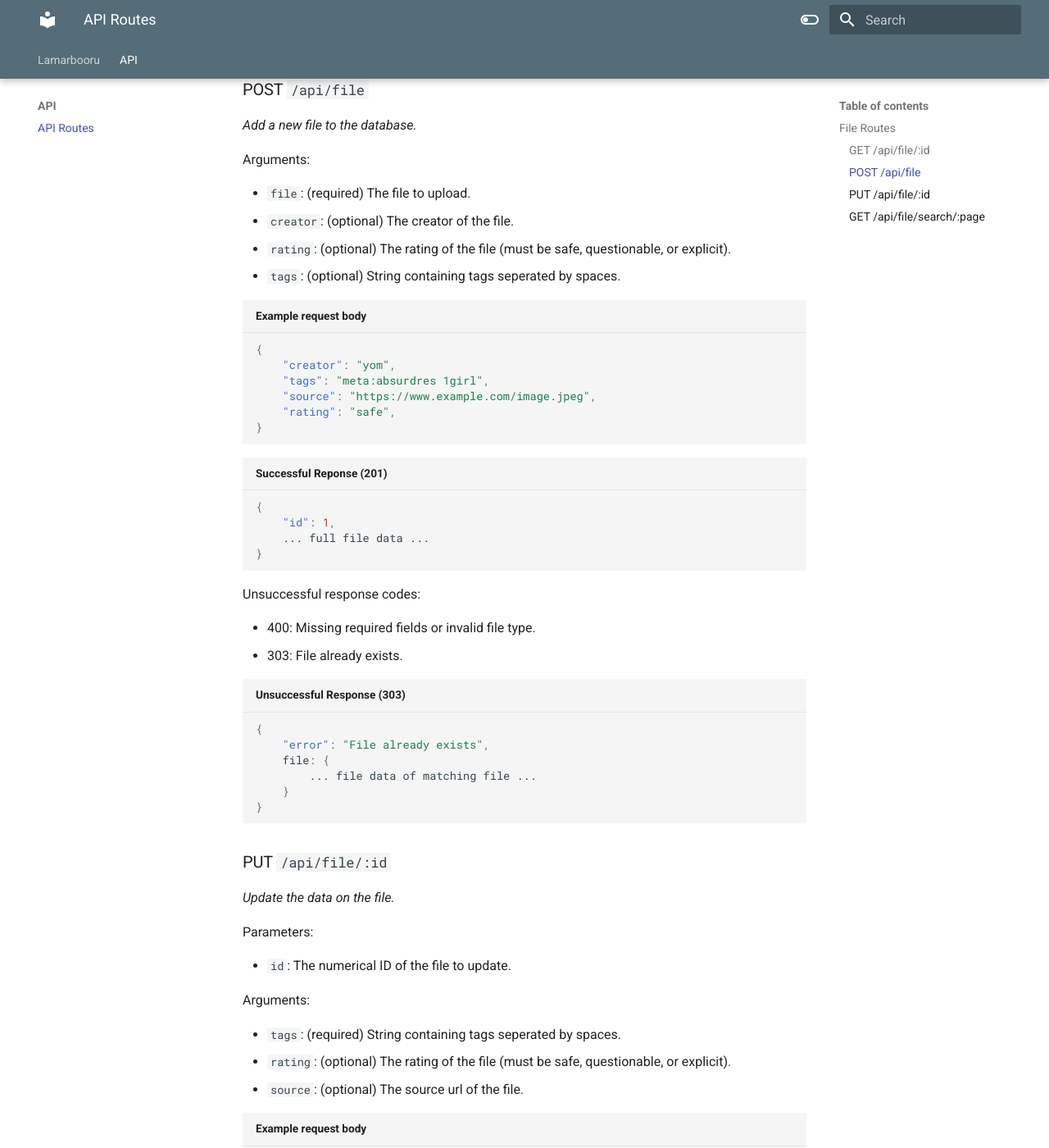
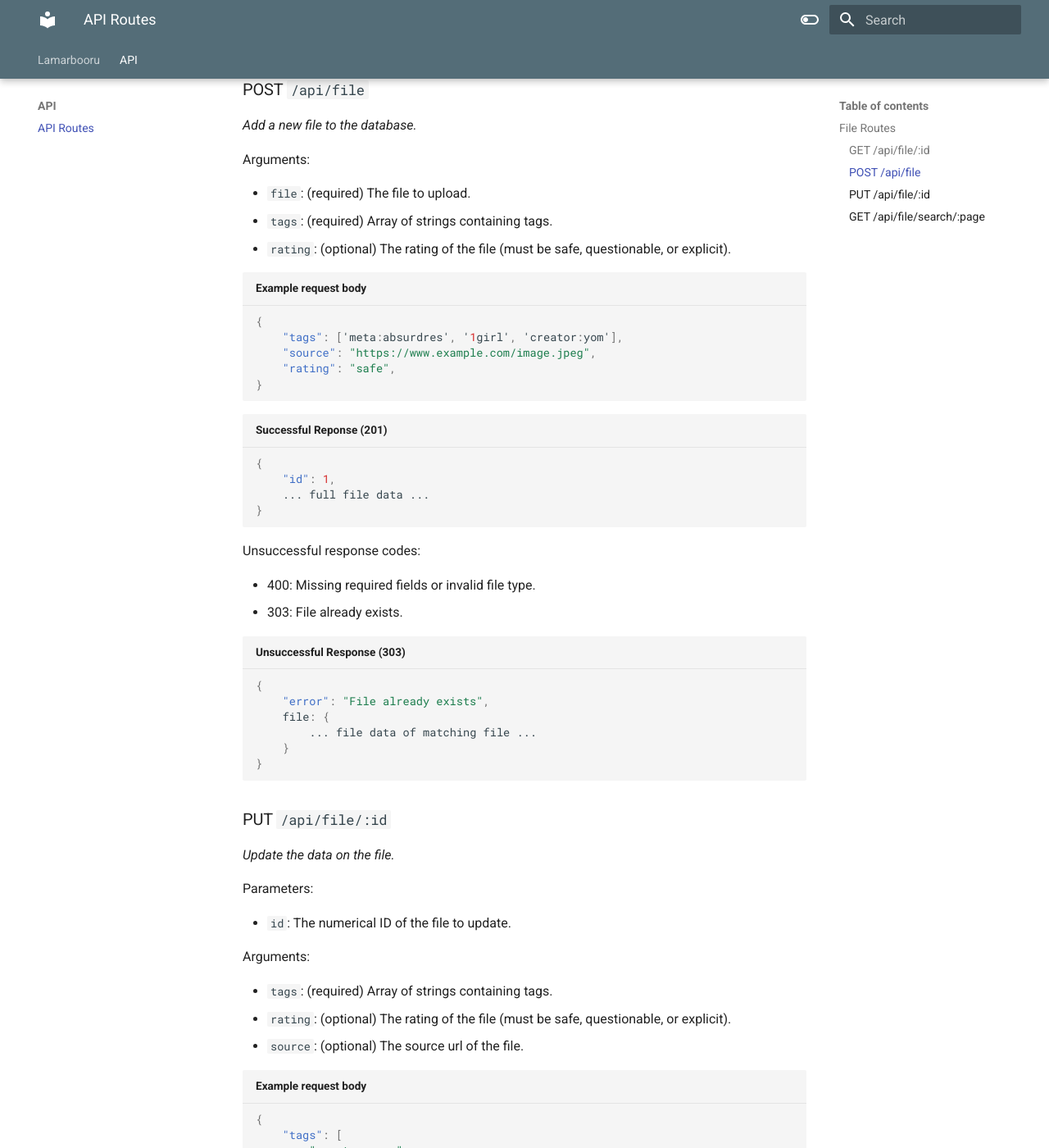
Before and after one commit to aylamar/lamarbooru, an MkDocs documentation site: the page built from docs/api.md, in a window 1280 px wide and 1400 px high, scrolled down 1046 px. Shown: the whole window at 82% size. Built offline with MkDocs 1.6.1 and Material for MkDocs 9.7.7, drawn with Linux system fonts in a browser that asks for light colours.

Commit message:
docs: update file upload endpoint

````diff
--- a/docs/api.md
+++ b/docs/api.md
@@ -51,14 +51,12 @@ _Add a new file to the database._
 Arguments:
 
 * `file`: (required) The file to upload.
-* `creator`: (optional) The creator of the file.
+* `tags`:  (required) Array of strings containing tags.
 * `rating`: (optional) The rating of the file (must be safe, questionable, or explicit).
-* `tags`:  (optional) String containing tags seperated by spaces.
 
 ```json title="Example request body"
 {
-    "creator": "yom",
-    "tags": "meta:absurdres 1girl",
+    "tags": ['meta:absurdres', '1girl', 'creator:yom'],
     "source": "https://www.example.com/image.jpeg",
     "rating": "safe",
 }
@@ -95,7 +93,7 @@ Parameters:
 
 Arguments:
 
-* `tags`:  (required) String containing tags seperated by spaces.
+* `tags`:  (required) Array of strings containing tags.
 * `rating`: (optional) The rating of the file (must be safe, questionable, or explicit).
 * `source`: (optional) The source url of the file.
 
````
